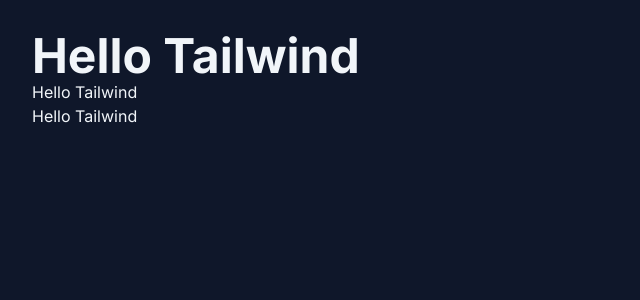
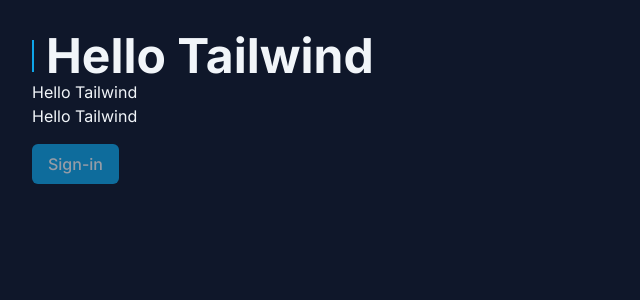
Before and after one commit to yuri-ruas/dominating-tailwindcss, a Next.js app: page / in a window 1280 px wide. Shown: the top 300 px of the page, without its empty margins (0-640 px from the left). Built offline with nearby package versions, Linux system fonts and the light colour scheme.

Commit message:
fundamentos do tailwind: seletores e estados

```diff
--- a/src/app/page.tsx
+++ b/src/app/page.tsx
@@ -1,9 +1,14 @@
 export default function Home() {
   return (
     <div className="p-8 bg-slate-900 text-slate-100 h-screen">
-      <h1 className="font-bold text-5xl">Hello Tailwind</h1>
+      <h1 className="font-bold text-5xl flex items-center gap-3 before:w-0.5 before:h-8 before:bg-sky-500">
+        Hello Tailwind
+      </h1>
       <h2>Hello Tailwind</h2>
       <p>Hello Tailwind</p>
+      <button disabled className="bg-sky-500 px-4 py-2 rounded-md font-medium mt-4 enabled:hover:bg-sky-600 disabled:opacity-60 disabled:cursor-not-allowed">
+        Sign-in
+      </button>
     </div>
   )
 }
```
